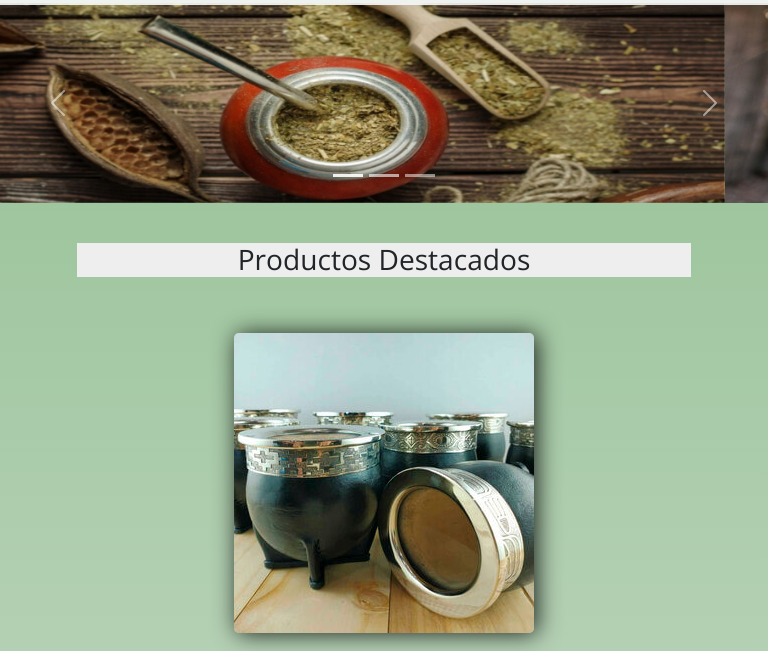
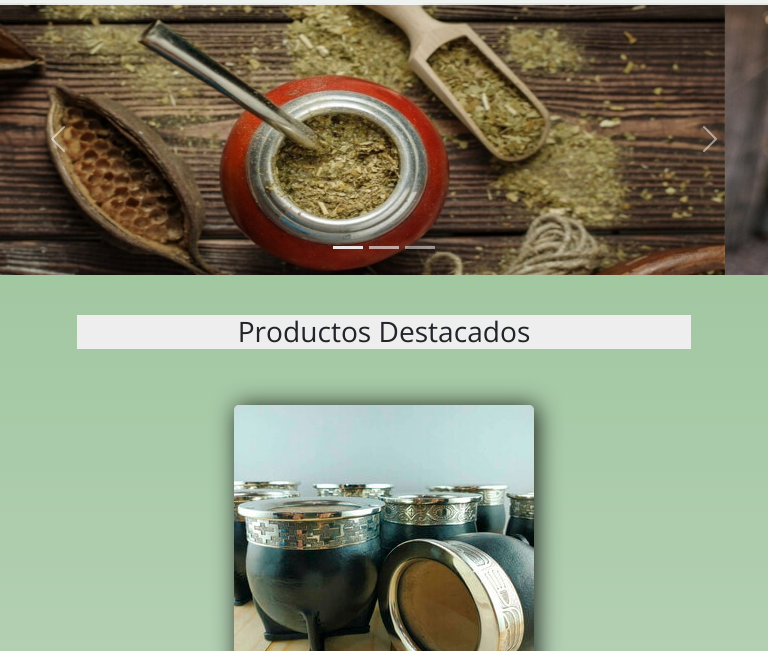
Before and after one commit to lautaroGozalvezGaray/Materos-GozalvezGarayLautaro, a website: page index.html in a window 768 px wide. Shown: the part 128-779 px from the top of the page. Drawn offline with nearby package versions, Linux system fonts and the light colour scheme.

Commit message:
ajustando imgcarousel2

```diff
--- a/sass/_index.scss
+++ b/sass/_index.scss
@@ -57,7 +57,7 @@
     grid-template-columns: 1fr;
     grid-template-rows: 3fr;
     .imgTop {
-      height: 25vh;
+      height: 34vh;
     }
     .productDest {
       display: flex;
```
Also changed, not shown: css/estilos.css.
